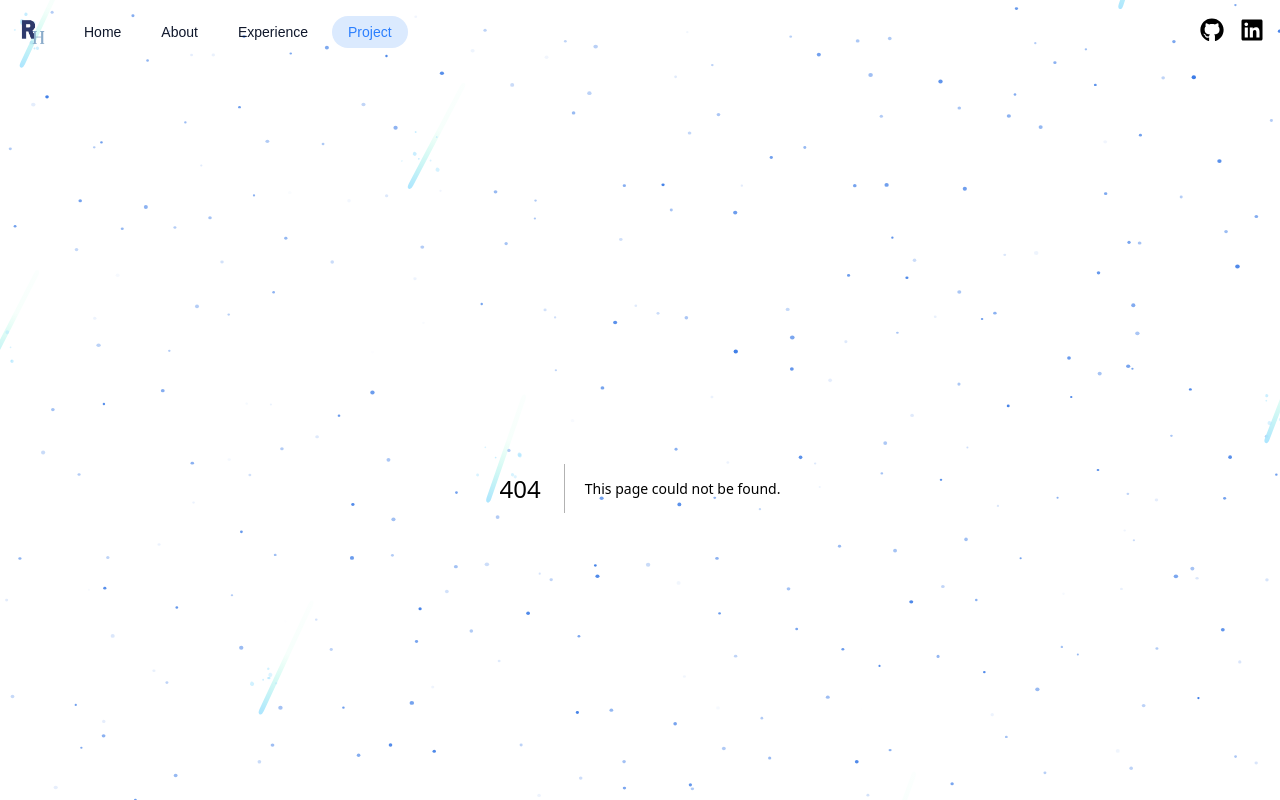
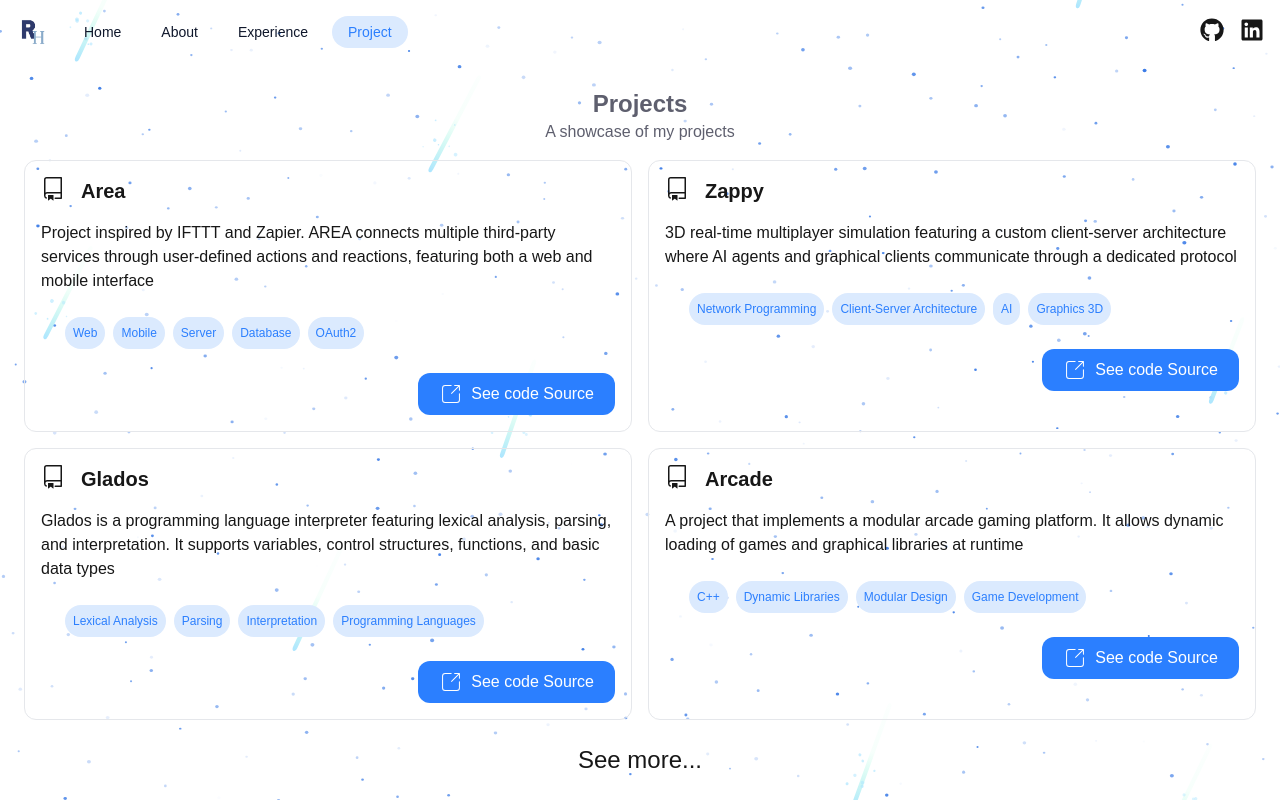
Before and after one commit to ryanoux42/myPortfolio, a Next.js app in the folder portfolio/: page /project in a window 1280 px wide. Before the commit this address had no page. Shown: the top 800 px of the page. Built offline with nearby package versions, Linux system fonts and the light colour scheme.

Commit message:
:sparkles:(project): create project list

```diff
--- /dev/null
+++ b/portfolio/src/app/project/page.tsx
@@ -0,0 +1,23 @@
+import ProjectList from "@/components/Project/ProjectList";
+import TitleSection from "@/components/TitleSection";
+import Link from "next/link";
+
+function Project() {
+   return (
+      <div>
+        <TitleSection title="Projects" description="A showcase of my projects" />
+        <ProjectList />
+        <div className="flex justify-center text-2xl mt-6 mb-6 hover:text-blue-500 hover:underline">
+         <Link
+            href="https://github.com/ryanoux42?tab=repositories"
+            target="_blank"
+            rel="noopener noreferrer"
+            >
+               See more...
+            </Link>
+         </div>
+      </div>
+   );
+}
+
+export default Project;
--- a/portfolio/src/components/Button/ButtonWithLink.tsx
+++ b/portfolio/src/components/Button/ButtonWithLink.tsx
@@ -15,6 +15,8 @@ function ButtonWithLink({ text, link, icon, download }: ButtonWithLinkProps) {
       <Link
         href={link}
         download={download}
+        target={download ? undefined : "_blank"}
+        rel={download ? undefined : "noopener noreferrer"}
         className="flex items-center space-x-2"
       >
         {icon}
--- a/portfolio/src/components/Experience/ExperienceCard.tsx
+++ b/portfolio/src/components/Experience/ExperienceCard.tsx
@@ -1,6 +1,7 @@
 import Image from "next/image";
 
 import { ExperienceCardInfo, ExperienceDate } from "@/types";
+import SkillList from "../SkillList";
 
 
 interface ExperienceCardHeaderProps {
@@ -50,22 +51,6 @@ function ExperienceCardHeader({ companyName, logoPath, role, date, status }: Exp
   );
 }
 
-interface ExperienceCardSkillsProps {
-  skills: string[];
-}
-
-function ExperienceCardSkills({ skills }: ExperienceCardSkillsProps) {
-  return (
-    <div className="p-6">
-      <div className="flex flex-wrap gap-2 justify-start">
-        {skills.map((skill, index) => (
-          <span key={index} className="text-blue-primary text-xs bg-blue-secondary rounded-full p-2">{skill}</span>
-        ))}
-      </div>
-    </div>
-  );
-}
-
 interface ExperienceCardProps {
   cardInfo: ExperienceCardInfo;
 }
@@ -89,7 +74,7 @@ function ExperienceCard({ cardInfo }: ExperienceCardProps) {
         ))}
       </ul>
       {cardInfo.skills && cardInfo.skills.length > 0 && (
-        <ExperienceCardSkills skills={cardInfo.skills} />
+        <SkillList skills={cardInfo.skills} />
       )}
     </div>
   );
--- a/portfolio/src/components/Experience/ExperienceList.tsx
+++ b/portfolio/src/components/Experience/ExperienceList.tsx
@@ -14,7 +14,7 @@ const experienceData: ExperienceCardInfo[] = [
          "Integrated live and historical market data using Redis and PostgreSQL",
          "Built new admin site and optimized UI/UX across dashboards",
       ],
-      skills: ["Next.js", "NestJS", "TypeScript", "PostgreSQL", "Redis", "CI/CD"],
+      skills: ["Web development", "Next.js", "NestJS", "TypeScript", "PostgreSQL", "Redis", "CI/CD"],
    },
    {
    company: "Jungle Bike",
--- /dev/null
+++ b/portfolio/src/components/Project/ProjectList.tsx
@@ -0,0 +1,62 @@
+import ButtonWithLink from "../Button/ButtonWithLink";
+import { CiShare1 } from "react-icons/ci";
+import { GoRepo } from "react-icons/go";
+import SkillList from "../SkillList";
+
+const PROJECTS = [
+  {
+    title: "Area",
+    description: "Project inspired by IFTTT and Zapier. AREA connects multiple third-party services through user-defined actions and reactions, featuring both a web and mobile interface",
+    link: "https://github.com/ryanoux42/area",
+    skills: ["Web", "Mobile", "Server", "Database", "OAuth2"]
+  },
+  {
+    title: "Zappy",
+    description: "3D real-time multiplayer simulation featuring a custom client-server architecture where AI agents and graphical clients communicate through a dedicated protocol",
+    link: "https://github.com/ryanoux42/zappy",
+    skills: ["Network Programming", "Client-Server Architecture", "AI", "Graphics 3D"]
+  },
+  {
+    title: "Glados",
+    description: "Glados is a programming language interpreter featuring lexical analysis, parsing, and interpretation. It supports variables, control structures, functions, and basic data types",
+    link: "https://github.com/ryanoux42/glados",
+    skills: ["Lexical Analysis", "Parsing", "Interpretation", "Programming Languages"]
+  },
+  {
+    title: "Arcade",
+    description: "A project that implements a modular arcade gaming platform. It allows dynamic loading of games and graphical libraries at runtime",
+    link: "https://github.com/ryanoux42/arcade",
+    skills: ["C++", "Dynamic Libraries", "Modular Design", "Game Development"]
+  },
+];
+
+function ProjectList() {
+   return (
+    <div className="grid grid-cols-1 md:grid-cols-2 gap-4">
+      {PROJECTS.map((project, index) => (
+        <div
+          key={index}
+          className="flex flex-col rounded-xl border border-gray-200 p-4 min-h-64"
+        >
+          <div className="flex flex-row gap-4">
+            <GoRepo size={24} />
+            <h2 className="text-xl font-bold mb-4">{project.title}</h2>
+          </div>
+          <p>{project.description}</p>
+          {project.skills && project.skills.length > 0 && (
+            <SkillList skills={project.skills} />
+          )}
+          <div className="self-end">
+            <ButtonWithLink
+              text="See code Source"
+              link={project.link}
+              icon={<CiShare1 size={24} />}
+            />
+          </div>
+        </div>
+      ))}
+    </div>
+   );
+}
+
+export default ProjectList;
--- /dev/null
+++ b/portfolio/src/components/SkillList.tsx
@@ -0,0 +1,17 @@
+  interface SkillListProps {
+    skills: string[];
+}
+
+function SkillList({ skills }: SkillListProps) {
+  return (
+    <div className="p-6">
+      <div className="flex flex-wrap gap-2 justify-start">
+        {skills.map((skill, index) => (
+          <span key={index} className="text-blue-primary text-xs bg-blue-secondary rounded-full p-2">{skill}</span>
+        ))}
+      </div>
+    </div>
+  );
+}
+
+export default SkillList;
--- a/portfolio/src/components/SocialLinkList.tsx
+++ b/portfolio/src/components/SocialLinkList.tsx
@@ -31,6 +31,7 @@ function SocialLinkList() {
                href={link.link}
                prefetch={true}
                target="_blank"
+               rel="noopener noreferrer"
             >
                <span className="inline-block transform transition-transform duration-200 hover:scale-120 hover:text-blue-500">
                   {link.icon}
```
